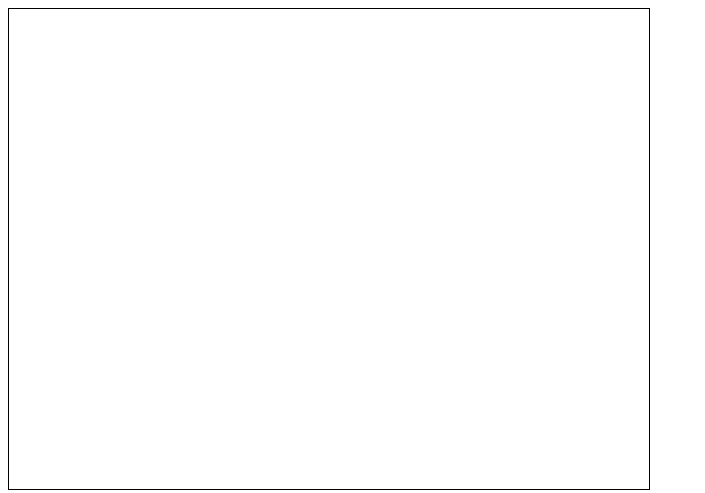
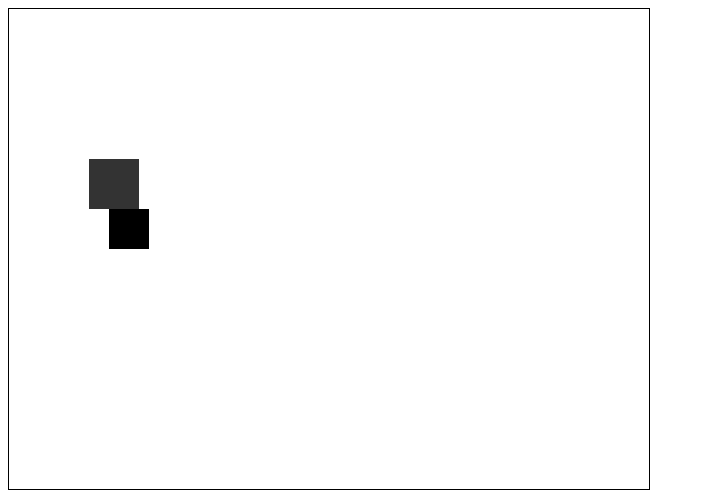
Before and after one commit to Bro-Pals/SimpleJavascriptLib, a plain HTML site: page TestFiles/TestLibrary.html in a window 1280 px wide. Shown: the whole page, without its empty margins (0-705 px from the left). Drawn offline with Linux system fonts and the light colour scheme.

Commit message:
Simple collision and physics!

```diff
--- a/SimpleLibrary/physics.js
+++ b/SimpleLibrary/physics.js
@@ -1,3 +1,13 @@
+// ~100 line physics code is super simple!
+
+var blockArray = new Array(); // an array to hold all the blocks
+
+// update all the blocks in the blockArray
+function updateBlocks() {
+	for (var i=0; i<blockArray.length; i++) {
+		blockArray[i].update();
+	}
+}
 
 /* The basic block used in physics for this library
  * x and y are for position of the block
@@ -5,6 +15,8 @@
  */
 var Block=Block;
 function Block(_x, _y, _width, _height) {
+	// add the block to the blockArray
+	blockArray[(blockArray.length)] = this;
 	// the cubes's basic values
 	this.x = _x;
 	this.y = _y;
@@ -33,6 +45,37 @@ function Block(_x, _y, _width, _height) {
 	// Later: Make it check for collisions
 	this.update=update;
 	function update() {
+		// check for collisions with other blocks
+
+		for (var i=0; i<blockArray.length; i++) {
+			if (blockArray[i]!=this) {
+				// check the X axis
+				if (this.willIntersectsX(blockArray[i])) {
+					if ((this.velocity[0] > 0) && // if it was moving right
+					    (this.x+this.width+this.velocity[0] > blockArray[i].x)) {
+							this.x = blockArray[i].x-this.width;
+						} else if ((this.velocity[0] < 0) && // if it was moving left
+					    (this.x+this.velocity[0] < blockArray[i].x+blockArray[i].width)) {
+							this.x = blockArray[i].x+blockArray[i].width;
+						}
+					this.acceleration[0] = 0;
+					this.velocity[0] = 0;
+				}
+				// check the Y axis
+				if (this.willIntersectsY(blockArray[i])) {
+					if ((this.velocity[1] > 0) && // if it was moving down
+					    (this.y+this.height+this.velocity[1] > blockArray[i].y)) {
+							this.y = blockArray[i].y-this.height;
+						} else if ((this.velocity[1] < 0) && // if it was moving up
+					    (this.y+this.velocity[1] < blockArray[i].y+blockArray[i].height)) {
+							this.y = blockArray[i].y+blockArray[i].height;
+						}
+					this.acceleration[1] = 0;
+					this.velocity[1] = 0;
+				}
+			}
+		}
+
 		// update the velocity with acceleration
 		this.velocity = [this.velocity[0]+this.acceleration[0],
 						 this.velocity[1]+this.acceleration[1]];
@@ -41,4 +84,24 @@ function Block(_x, _y, _width, _height) {
 		this.x = this.x+this.velocity[0];
 		this.y = this.y+this.velocity[1];
 	}
+
+	/* see if the block will collide with the other block if
+	 * you add it's x velocity to the x position */
+	this.willIntersectsX=willIntersectsX;
+	function willIntersectsX(otherBlock) {
+		return ((otherBlock.x+otherBlock.width > this.x+this.velocity[0]) &&
+			(otherBlock.x < this.x+this.width+this.velocity[0]) &&
+			(otherBlock.y+otherBlock.height > this.y) &&
+			(otherBlock.y < this.y+this.height));
+	}
+
+	/* see if the block will collide with the other block if
+	 * you add it's y velocity to the y position */
+	this.willIntersectsY=willIntersectsY;
+	function willIntersectsY(otherBlock) {
+		return ((otherBlock.x+otherBlock.width > this.x) &&
+			(otherBlock.x < this.x+this.width) &&
+			(otherBlock.y+otherBlock.height > this.y+this.velocity[1]) &&
+			(otherBlock.y < this.y+this.height+this.velocity[1]));
+	}
 }
--- a/TestFiles/TestLibrary.html
+++ b/TestFiles/TestLibrary.html
@@ -25,21 +25,25 @@
 <script>
 
 var testBlock;
+var block2;
 
 // the first method ran
 function derp() {
 	setCanvasInfo("joe", 640, 480, "2d");
 
-	testBlock = new Block(100, 400, 40, 40);
-	testBlock.setAcceleration(0, 0.5);
-	testBlock.setVelocity(4, -20);
-	setInterval(loopMe, 10);
+	testBlock = new Block(100, 200, 40, 40);
+	block2 = new Block(80, 120, 50, 50);
+
+	block2.setAcceleration(0, 1);
+
+	setInterval(loopMe, 50);
 }
 
 function loopMe() {
 	fillBackground("#FFFFFF");
-	drawBlock(testBlock, "#FF0000");
-	testBlock.update();
+	drawBlock(testBlock, "#000000");
+	drawBlock(block2, "#333333");
+	updateBlocks();
 }
 
 // event listeners
```
